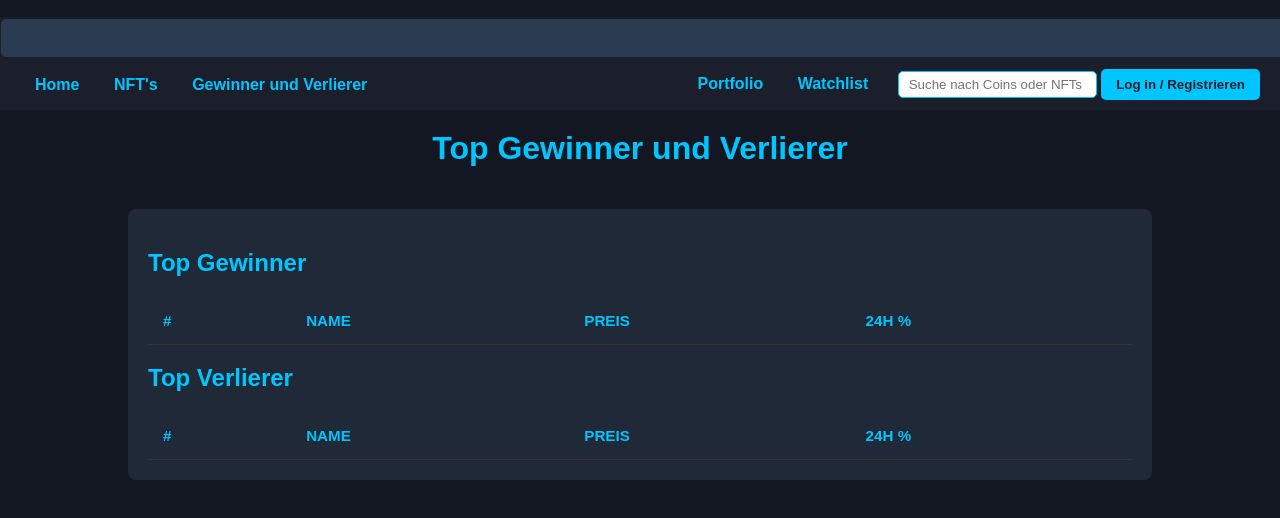
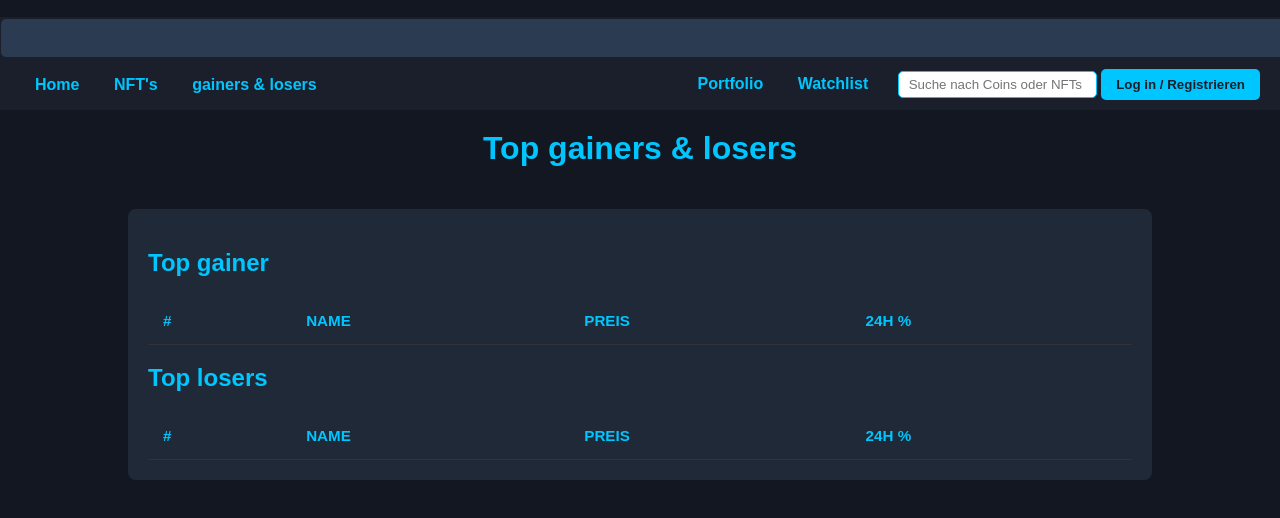
Before and after one commit to tschunusii/Yup, a website: page pages/gainers-losers.html in a window 1280 px wide. Shown: the part 88-606 px from the top of the page. Drawn offline with Linux system fonts and the light colour scheme; no server answers; files whose address does not match are found by name.

Commit message:
Update gainers-losers.html

```diff
--- a/pages/gainers-losers.html
+++ b/pages/gainers-losers.html
@@ -32,7 +32,7 @@
         <div class="nav-left">
             <a href="../index.html">Home</a>
             <a href="../pages/nft.html">NFT's</a>
-            <a href="../pages/gainers-losers.html">Gewinner und Verlierer</a>
+            <a href="../pages/gainers-losers.html">gainers & losers</a>
         </div>
         <div class="nav-right">
             <a href="../pages/portfolio.html" onclick="accessRestrictedPage('portfolio')">Portfolio</a>
@@ -43,14 +43,14 @@
         </div>
     </nav>
 
-    <h1 class="centered-heading">Top Gewinner und Verlierer</h1>
+    <h1 class="centered-heading">Top gainers & losers</h1>
 
     <!-- Container für Gewinner und Verlierer Tabellen -->
     <div class="table-layout"> <!-- Neuer Container mit 10% links/rechts -->
         <div class="main-table-container"> <!-- 80% breite Tabelle zentriert -->
             <!-- Gewinner Tabelle -->
             <section id="top-gainers">
-                <h2>Top Gewinner</h2>
+                <h2>Top gainer</h2>
                 <table class="styled-table">
                     <thead>
                         <tr>
@@ -68,7 +68,7 @@
 
             <!-- Verlierer Tabelle -->
             <section id="top-losers">
-                <h2>Top Verlierer</h2>
+                <h2>Top losers</h2>
                 <table class="styled-table">
                     <thead>
                         <tr>
```
